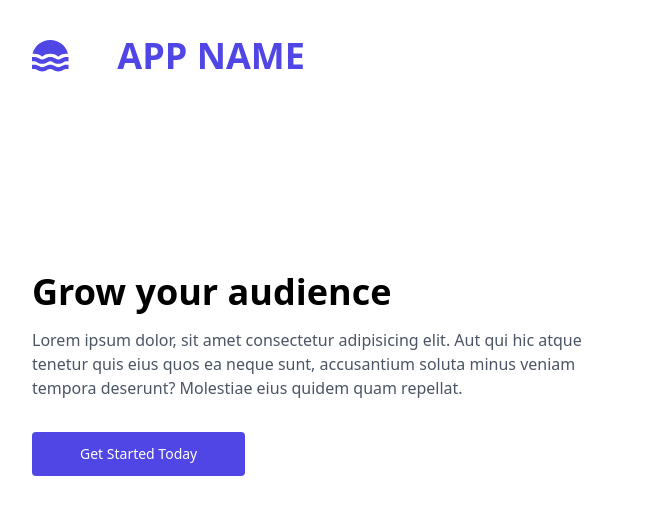
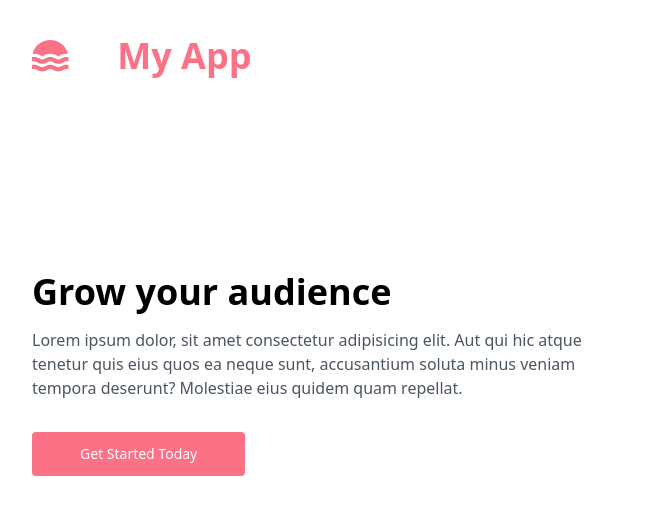
Before and after one commit to bednar/launch-lagoon, a Gatsby site: page / in a window 1280 px wide. Shown: the top 526 px of the page, 0-667 px from the left. Built offline with nearby package versions, Linux system fonts and the light colour scheme; Gatsby itself is replaced by a stand-in of ours.

Commit message:
feat: dynamic data

```diff
--- a/gatsby-config.ts
+++ b/gatsby-config.ts
@@ -9,7 +9,16 @@ const config: GatsbyConfig = {
   // If you use VSCode you can also use the GraphQL plugin
   // Learn more at: https://gatsby.dev/graphql-typegen
   graphqlTypegen: true,
-  plugins: ["gatsby-plugin-postcss"],
+  plugins: [
+      "gatsby-transformer-yaml",
+      {
+          resolve: `gatsby-source-filesystem`,
+          options: {
+              path: `${__dirname}/src/data/`,
+          },
+      },
+      "gatsby-plugin-postcss"
+  ],
   // GitHub Pages repository name
   pathPrefix: "/launch-lagoon",
 };
--- a/package.json
+++ b/package.json
@@ -20,6 +20,8 @@
     "autoprefixer": "^10.4.17",
     "gatsby": "^5.13.2",
     "gatsby-plugin-postcss": "^6.13.1",
+    "gatsby-source-filesystem": "^5.13.1",
+    "gatsby-transformer-yaml": "^5.13.1",
     "postcss": "^8.4.33",
     "react": "^18.2.0",
     "react-dom": "^18.2.0",
--- a/src/components/header.tsx
+++ b/src/components/header.tsx
@@ -1,12 +1,14 @@
 import * as React from "react";
+import {queryConfig} from "../data/queries";
 
 export const Header: React.FC = () => {
+    let config = queryConfig();
     return (
         <header className="bg-white">
             <div className="mx-auto max-w-screen-xl px-4 py-6 sm:px-6 lg:px-8">
                 <div className="flex h-16 items-center justify-between">
                     <div className="flex-1 md:flex md:items-center md:gap-12">
-                        <a className="block text-indigo-600" href="/">
+                        <a className={`block text-${config.primaryColor}`} href="/">
                             <span className="sr-only">Home</span>
                             <svg className="h-8" viewBox="0 0 28 24" fill="none" xmlns="http://www.w3.org/2000/svg">
                                 <path
@@ -16,7 +18,7 @@ export const Header: React.FC = () => {
                             </svg>
                         </a>
                         <span
-                            className="text-4xl font-bold text-center font-sans text-indigo-600 rounded">APP NAME</span>
+                            className={`text-4xl font-bold text-center font-sans text-${config.primaryColor} rounded`}>{config.appName}</span>
                     </div>
                 </div>
             </div>
--- a/src/components/promotion.tsx
+++ b/src/components/promotion.tsx
@@ -1,6 +1,8 @@
 import * as React from "react";
+import {queryConfig} from "../data/queries";
 
 export const Promotion: React.FC = () => {
+    let config = queryConfig();
     return (
         <section>
             <div className="mx-auto max-w-screen-xl px-4 py-8 sm:px-6 sm:py-12 lg:px-8 lg:py-16">
@@ -24,7 +26,7 @@ export const Promotion: React.FC = () => {
 
                         <a
                             href="#"
-                            className="mt-8 inline-block rounded bg-indigo-600 px-12 py-3 text-sm font-medium text-white transition hover:bg-indigo-700 focus:outline-none focus:ring focus:ring-yellow-400"
+                            className={`mt-8 inline-block rounded bg-${config.primaryColor} px-12 py-3 text-sm font-medium text-white transition hover:bg-indigo-700 focus:outline-none focus:ring focus:ring-yellow-400`}
                         >
                             Get Started Today
                         </a>
--- a/src/components/reviews.tsx
+++ b/src/components/reviews.tsx
@@ -1,4 +1,5 @@
 import * as React from "react";
+import {queryConfig} from "../data/queries";
 
 interface StarProps {
     color: string;
@@ -24,6 +25,7 @@ interface ReviewProps {
 }
 
 const Review: React.FC<ReviewProps> = ({user, review, stars}) => {
+    let config = queryConfig();
     const starsArray = Array.from({ length: 5 }, (_, i) =>
         <Star key={i} color={i < stars ? "currentColor" : "grey"} />
     );
@@ -37,7 +39,7 @@ const Review: React.FC<ReviewProps> = ({user, review, stars}) => {
                 />
 
                 <div>
-                    <div className="flex justify-center gap-0.5 text-indigo-600">
+                    <div className={`flex justify-center gap-0.5 text-${config.primaryColor}`}>
                         {starsArray}
                     </div>
 
--- /dev/null
+++ b/src/data/config.yaml
@@ -0,0 +1,5 @@
+# The name of the app, it is used in the header and the title of the pages.
+appName: "My App"
+# Primary color of the theme used in the header and some other elements,
+# it is from the Tailwind CSS color palette.
+primaryColor: "rose-400"
--- /dev/null
+++ b/src/data/queries.ts
@@ -0,0 +1,31 @@
+import {graphql, useStaticQuery} from "gatsby";
+
+interface ConfigProps {
+    /**
+     * The name of the app, it is used in the header and the title of the pages.
+     */
+    appName: string;
+    /**
+     * Primary color of the theme used in the header and some other elements,
+     * it is from the Tailwind CSS color palette
+     */
+    primaryColor: string;
+}
+
+/**
+ * The configuration data such as the name of the app and the primary color.
+ */
+export const queryConfig = (): ConfigProps => {
+    const data = useStaticQuery(graphql`
+        query {
+            allDataYaml {
+                nodes {
+                    appName
+                    primaryColor
+                }
+            }
+        }`
+    );
+
+    return data.allDataYaml.nodes[0];
+};
--- a/tailwind.config.js
+++ b/tailwind.config.js
@@ -8,4 +8,12 @@ module.exports = {
     extend: {},
   },
   plugins: [],
+  safelist: [
+    {
+      pattern: /bg-.+/,
+    },
+    {
+      pattern: /text-.+/,
+    },
+  ],
 }
```
Also changed, not shown: 1 other file.
